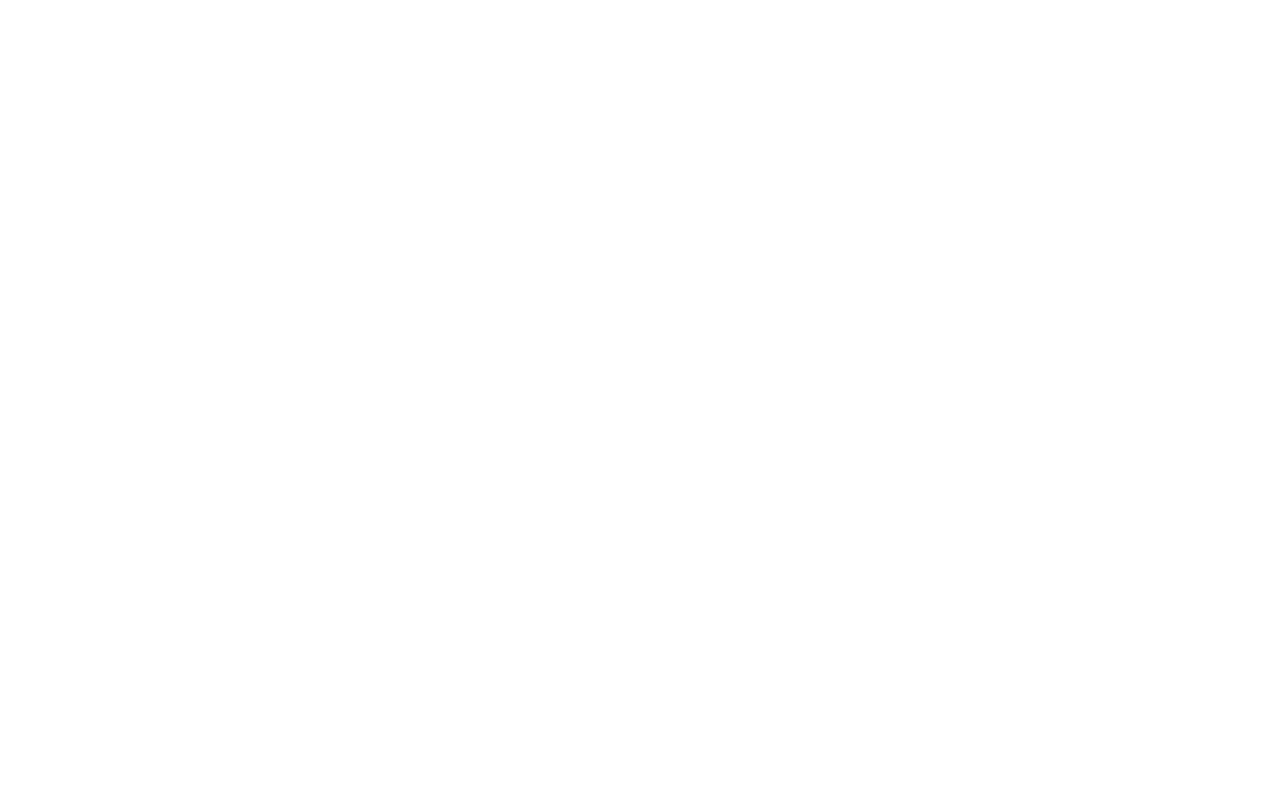
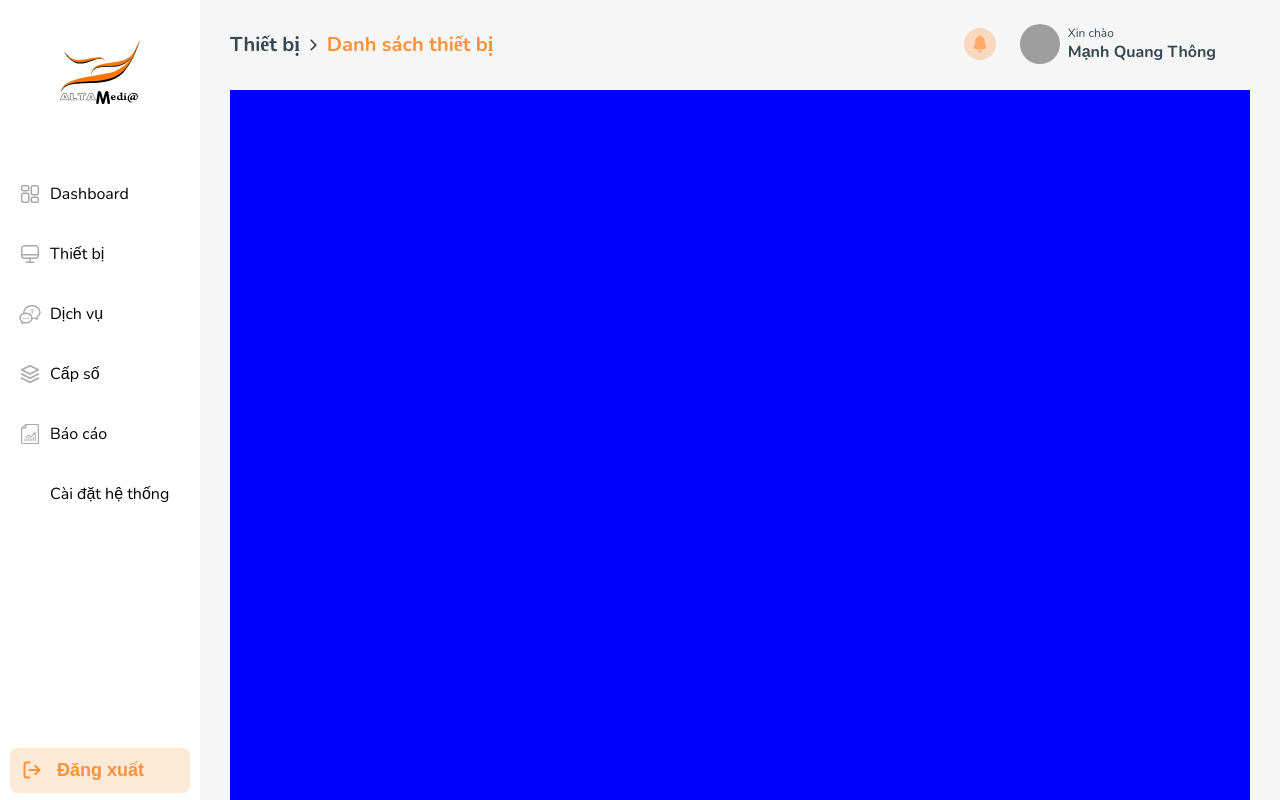
Before and after one commit to KieuSon1/QueuingSystem, a React (Create React App) app: page /dashboard/device/detail in a window 1280 px wide. Before the commit this address had no page. Built offline with nearby package versions, Linux system fonts and the light colour scheme; grey boxes are pictures that could not be loaded; some icons are missing.

Commit message:
them folder

```diff
--- a/src/App.tsx
+++ b/src/App.tsx
@@ -5,6 +5,7 @@
 import ForgotPasswordForm from './Components/Forms/ForgotPassword-form/ForgotPasswordForm';
 import LoginForm from './Components/Forms/Login-form/LoginForm';
 import Dashboard from './Components/Layout/Dashboard/Dashboard';
+import DetailDevice from './Components/Layout/Device/DetailDevice/ModifyDevice';
 import Device from './Components/Layout/Device/Device';
 import ListDevice from './Components/Layout/Device/ListDevice/ListDevice';
 import ModifyDevice from './Components/Layout/Device/ModifyDevice/ModifyDevice';
@@ -28,6 +29,7 @@
             <Route path="list" element={<ListDevice />} />
             <Route path="new" element={<NewDevice />} />
             <Route path="modify" element={<ModifyDevice />} />
+            <Route path="detail" element={<DetailDevice />} />
           </Route>
           <Route path="user-info" element={<UserInfo />} />
         </Route>
--- /dev/null
+++ b/src/Components/Layout/Device/DetailDevice/ModifyDevice.tsx
@@ -0,0 +1,8 @@
+import React from 'react';
+import './detaildevice.scss';
+
+const DetailDevice = () => {
+  return <div className="detail-device"></div>;
+};
+
+export default DetailDevice;
--- /dev/null
+++ b/src/Components/Layout/Device/DetailDevice/detaildevice.scss
@@ -0,0 +1,5 @@
+.detail-device {
+  height: 100%;
+  width: 100%;
+  background-color: blue;
+}
--- a/src/Components/Layout/Device/NewDevice/newdevice.scss
+++ b/src/Components/Layout/Device/NewDevice/newdevice.scss
@@ -1,7 +1,7 @@
 @import '../../../../scss/color';
 
 .new-device {
-  height: 100%;
+  height: 1000px;
   width: 100%;
 }
 
```
